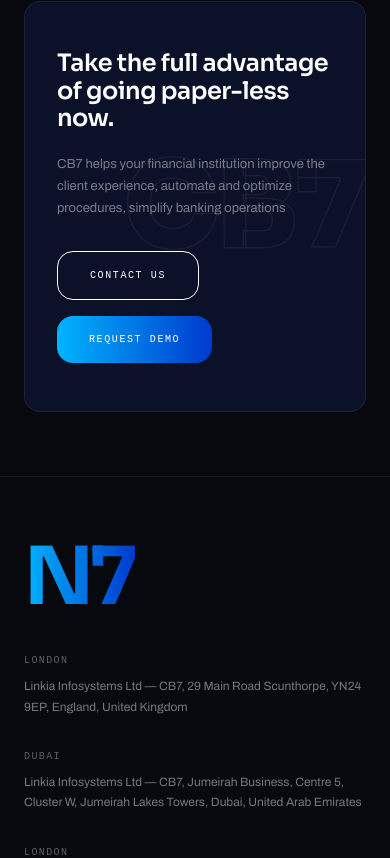
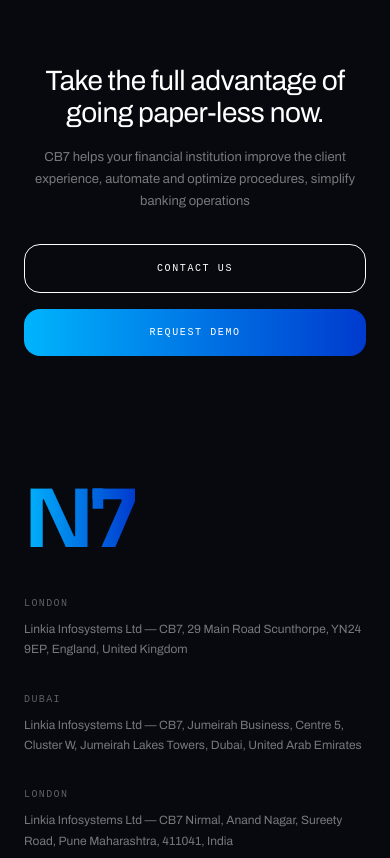
Before and after one commit to NeepunPatil57/Codelinear-Task, a React (Vite) app: page / in a window 390 px wide. Shown: the part 10926-11784 px from the top of the page. Built offline with nearby package versions, Linux system fonts and the light colour scheme; a web font is replaced by a local one.

Commit message:
feat: update layout and styles in Footer and InsightsSection for improved aesthetics and responsiveness

```diff
--- a/src/components/Footer.tsx
+++ b/src/components/Footer.tsx
@@ -43,7 +43,7 @@
 
 export default function Footer() {
   return (
-    <footer style={{ background: '#07090f', borderTop: '1px solid rgba(255,255,255,0.06)', fontFamily: "'Sora', sans-serif" }}>
+    <footer style={{ background: '#07090f', fontFamily: "'Sora', sans-serif" }}>
       <div className="w-full px-6 md:px-12 lg:px-16 pt-16 md:pt-20 pb-8" style={{ maxWidth: 1400, margin: '0 auto' }}>
 
         {/* Top row — N7 + addresses */}
--- a/src/components/InsightsSection.tsx
+++ b/src/components/InsightsSection.tsx
@@ -313,48 +313,28 @@
         </div>
       </div>
 
-      {/* ── CTA Card ── */}
+      {/* ── CTA ── */}
       <div
-        className="w-full px-6 md:px-12 lg:px-16 pb-16 md:pb-20 lg:pb-24"
-        style={{ maxWidth: 1400, margin: '0 auto' }}
+        className="w-full px-6 md:px-12 lg:px-20 py-16 md:py-20 lg:py-24 flex flex-col lg:flex-row items-center lg:items-center gap-8 text-center lg:text-left"
+        style={{ background: '#07090f' }}
       >
-        <div
-          className="relative overflow-hidden rounded-2xl px-8 md:px-12 lg:px-16 py-12 md:py-16 flex flex-col lg:flex-row items-start lg:items-center gap-8"
-          style={{ background: '#0a1128', border: '1px solid rgba(255,255,255,0.07)' }}
+        <div className="flex flex-col gap-4 items-center lg:items-start lg:max-w-[55%]">
+          <h2
+            className="text-white leading-[1.15]"
+            style={{ fontSize: 'clamp(28px, 3.5vw, 48px)', letterSpacing: '-0.5px', fontFamily: "'Archivo', sans-serif", fontWeight: 400 }}
           >
-          <div
-            className="absolute right-0 top-1/2 select-none pointer-events-none"
-            style={{
-              transform: 'translateY(-50%)',
-              fontSize: 'clamp(120px, 18vw, 220px)',
-              fontWeight: 800,
-              fontFamily: "'Sora', sans-serif",
-              color: 'transparent',
-              WebkitTextStroke: '1.5px rgba(255,255,255,0.06)',
-              letterSpacing: '-4px',
-              lineHeight: 1,
-            }}
-          >
-            CB7
-          </div>
-          <div className="relative z-10 flex flex-col gap-5 lg:max-w-[55%]">
-            <h2
-              className="text-white font-semibold leading-[1.15]"
-              style={{ fontSize: 'clamp(24px, 3.5vw, 44px)', letterSpacing: '-0.5px', fontFamily: "'Sora', sans-serif" }}
-            >
-              Take the full advantage of going paper-less now.
+            Take the full advantage of<br />going <span style={{ whiteSpace: 'nowrap' }}>paper-less</span> now.
           </h2>
           <p
             className="text-[13px] md:text-[14px] leading-[1.7]"
-              style={{ color: 'rgba(255,255,255,0.45)', fontFamily: "'Archivo', sans-serif", maxWidth: 380 }}
+            style={{ color: 'rgba(255,255,255,0.45)', fontFamily: "'Archivo', sans-serif", maxWidth: 420 }}
           >
             CB7 helps your financial institution improve the client experience, automate and optimize procedures, simplify banking operations
           </p>
         </div>
-          <div className="relative z-10 flex gap-4 lg:ml-auto flex-wrap">
-            <Button variant="outline">Contact Us</Button>
-            <Button variant="primary">Request Demo</Button>
-          </div>
+        <div className="flex flex-col sm:flex-row gap-4 lg:ml-auto w-full sm:w-auto">
+          <Button variant="outline" className="w-full sm:w-auto">Contact Us</Button>
+          <Button variant="primary" className="w-full sm:w-auto">Request Demo</Button>
         </div>
       </div>
 
```
Lines whose indentation alone changed are shown as unchanged.
